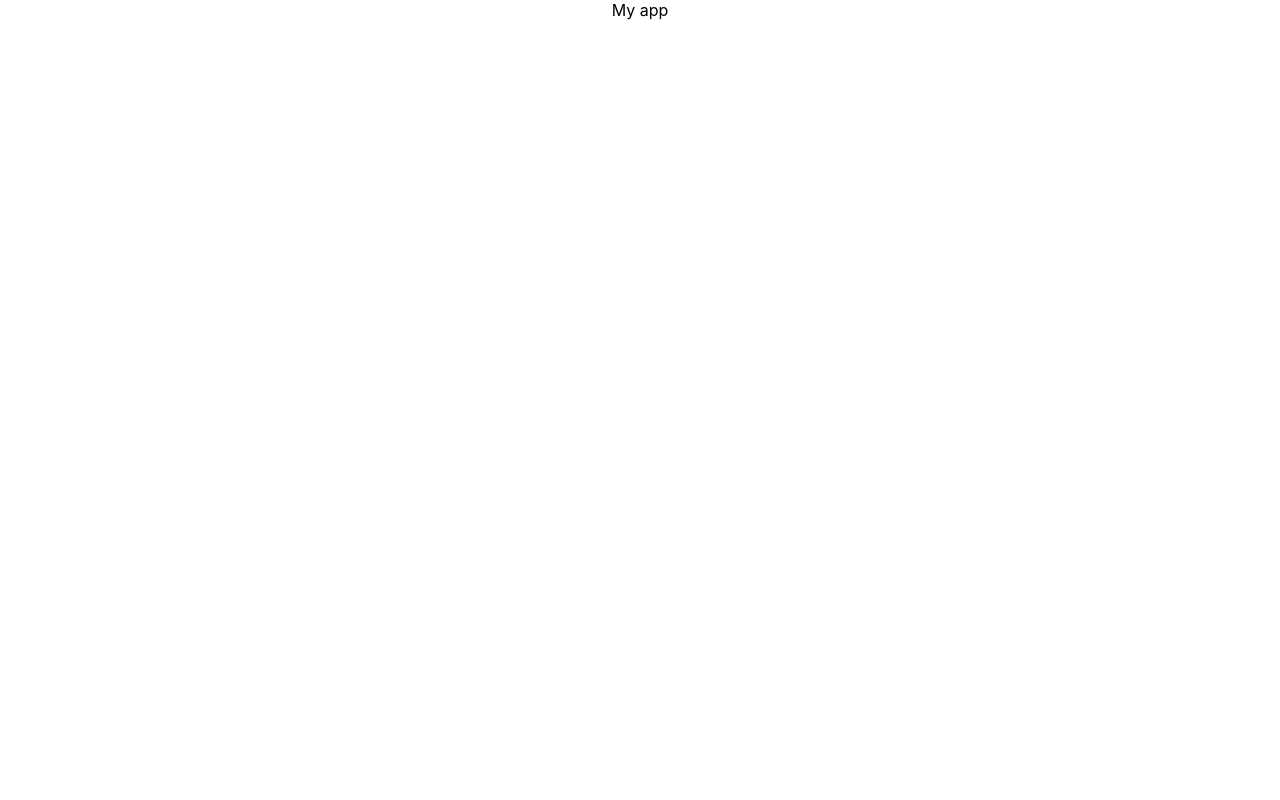
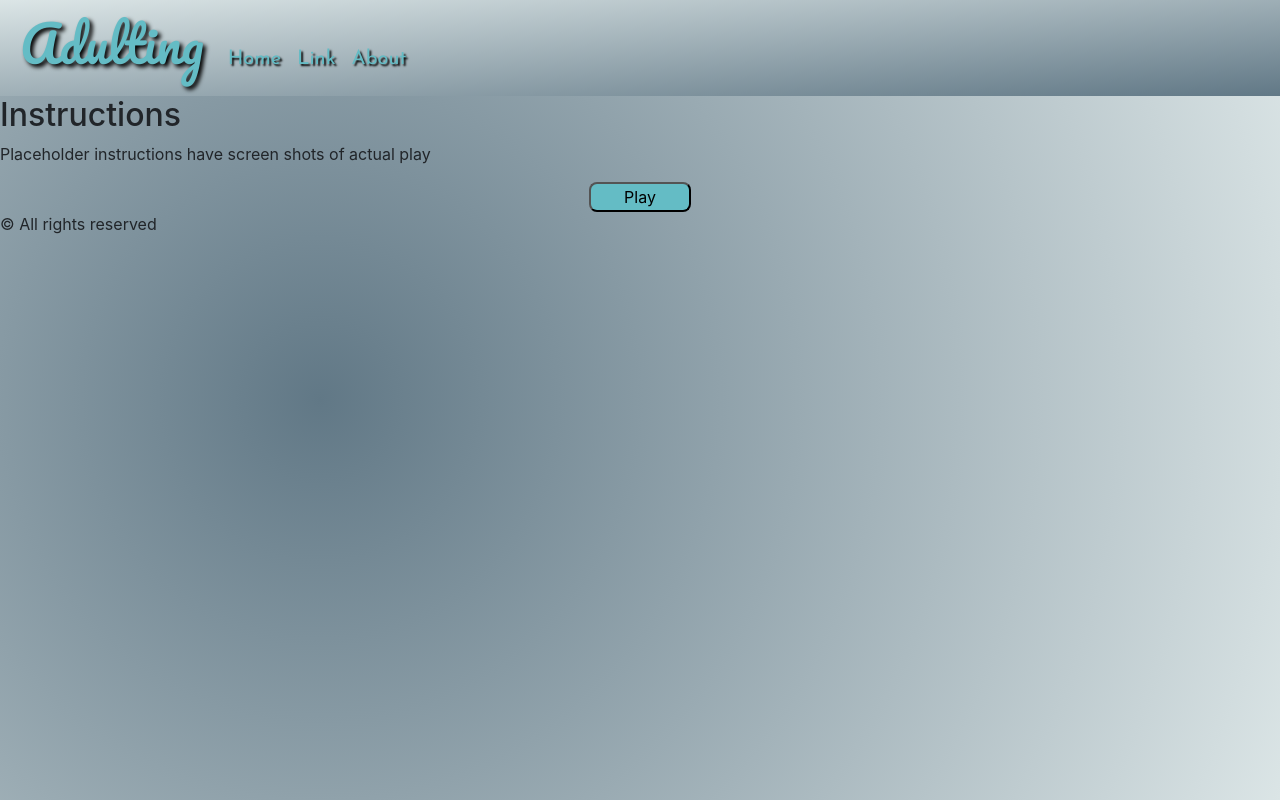
Before and after one commit to Dychotomy/Adulting-front-end, a React (Create React App) app in the folder adulting-app/: page /home in a window 1280 px wide. Built offline with nearby package versions, Linux system fonts and the light colour scheme.

Commit message:
Nav bar set up

```diff
--- a/adulting-app/package.json
+++ b/adulting-app/package.json
@@ -7,7 +7,9 @@
     "@testing-library/react": "^9.3.2",
     "@testing-library/user-event": "^7.1.2",
     "axios": "^0.19.2",
+    "bootstrap": "^4.5.2",
     "react": "^16.13.1",
+    "react-bootstrap": "^1.3.0",
     "react-dom": "^16.13.1",
     "react-router": "^5.2.0",
     "react-router-dom": "^5.2.0",
--- a/adulting-app/src/components/App/App.css
+++ b/adulting-app/src/components/App/App.css
@@ -1,3 +1,7 @@
+@import url('https://fonts.googleapis.com/css2?family=Josefin+Sans&family=Pacifico&display=swap');
+
 .App {
-  text-align: center;
+  box-sizing: border-box;
+  height: 100vh;
+  background-image: radial-gradient(circle at 25%, #617886, #dbe5e6);
 }
--- a/adulting-app/src/components/App/App.js
+++ b/adulting-app/src/components/App/App.js
@@ -1,5 +1,6 @@
 import React from 'react';
 import { Route, Link, Switch } from 'react-router-dom'
+import 'bootstrap/dist/css/bootstrap.min.css';
 import './App.css';
 import Landing from '../Landing/Landing'
 import Homepage from '../Homepage/Homepage';
--- a/adulting-app/src/components/Footer/Footer.js
+++ b/adulting-app/src/components/Footer/Footer.js
@@ -1,8 +1,9 @@
 import React from 'react'
+import './footer.css'
 
 const Footer = () => {
     return (
-        <div>© All rights reserved</div>
+        <div className='footer'>© All rights reserved</div>
     )
 }
 
--- a/adulting-app/src/components/Footer/footer.css
+++ b/adulting-app/src/components/Footer/footer.css
@@ -0,0 +1,4 @@
+.footer {
+    align-self: flex-start;
+    flex-shrink: 0;
+}
--- a/adulting-app/src/components/Header/Header.js
+++ b/adulting-app/src/components/Header/Header.js
@@ -1,8 +1,14 @@
 import React from 'react'
+import Nav from '../Nav/Nav'
+import './header.css'
 
 const Header = () => {
     return (
-        <div>Adulting</div>
+        <>
+            <h1 className='header'>
+                <Nav />
+            </h1>
+        </>
     )
 }
 
--- a/adulting-app/src/components/Header/header.css
+++ b/adulting-app/src/components/Header/header.css
@@ -0,0 +1,9 @@
+.header {
+    margin: 0;
+    padding-left: 10px;
+    padding-bottom: 10px;
+    height: 12vh;
+    width: 100%;
+    background-image: linear-gradient(to bottom right, #dbe5e6, #617886 );
+    color: #64bcc5;
+}
--- a/adulting-app/src/components/Homepage/Homepage.js
+++ b/adulting-app/src/components/Homepage/Homepage.js
@@ -1,8 +1,17 @@
 import React from 'react'
+import Header from '../Header/Header'
+import Footer from '../Footer/Footer'
+import './homepage.css'
 
 const Homepage = () => {
     return (
-        <div>My app</div>
+        <div className='home'>
+            <Header />
+            <h2>Instructions</h2>
+            <p>Placeholder instructions have screen shots of actual play</p>
+            <button className='home-button' >Play</button>
+            <Footer />
+        </div>
     )
 }
 
--- a/adulting-app/src/components/Homepage/homepage.css
+++ b/adulting-app/src/components/Homepage/homepage.css
@@ -0,0 +1,12 @@
+.home {
+    display: flex;
+    flex-direction: column;
+    justify-content: space-between;
+}
+
+.home-button {
+    align-self: center;
+    background-color: #64bcc5;
+    width: 8%;
+    border-radius: 8px;
+}
--- a/adulting-app/src/components/Landing/landing.css
+++ b/adulting-app/src/components/Landing/landing.css
@@ -1,4 +1,4 @@
-@import url('https://fonts.googleapis.com/css2?family=Josefin+Sans&family=Pacifico&display=swap');
+/* @import url('https://fonts.googleapis.com/css2?family=Josefin+Sans&family=Pacifico&display=swap'); */
 
 .landing-page {
     display: flex;
@@ -23,6 +23,7 @@
     height: 25px;
     width: 60px;
     font-family: 'Josefin Sans', sans-serif;
+    font-size: .35em;
     background-color: #64bcc5;
     border-radius: 8px;
 
--- a/adulting-app/src/components/Nav/Nav.js
+++ b/adulting-app/src/components/Nav/Nav.js
@@ -1,9 +1,21 @@
 import React from 'react'
+import { Navbar, Nav } from 'react-bootstrap';
+import './nav.css'
 
-const Nav = () => {
+const Navigation = () => {
     return (
-        <div>not sure about this component</div>
+        <Navbar bg="light" expand="lg" className='header'>
+            <Navbar.Brand className='header-title' style={{ color: '#64bcc5' }}>Adulting</Navbar.Brand>
+            <Navbar.Toggle aria-controls="basic-navbar-nav" />
+            <Navbar.Collapse id="basic-navbar-nav">
+                <Nav className="mr-auto">
+                    <Nav.Link className='header-link' href="#home" style={{ color: '#64bcc5' }}>Home</Nav.Link>
+                    <Nav.Link className='header-link' href="#link" style={{ color: '#64bcc5' }}>Link</Nav.Link>
+                    <Nav.Link className='header-link' href="#link" style={{ color: '#64bcc5' }}>About</Nav.Link>
+                </Nav>
+            </Navbar.Collapse>
+        </Navbar >
     )
 }
 
-export default Nav
+export default Navigation
--- a/adulting-app/src/components/Nav/nav.css
+++ b/adulting-app/src/components/Nav/nav.css
@@ -0,0 +1,21 @@
+.header {
+    display: flex;
+    flex-direction: row;
+    justify-content: space-between;
+    align-items: baseline;
+    width: 100%;
+}
+
+
+.header-title {
+    font-family: 'Pacifico', cursive;
+    font-size: 1.25em;
+    text-align: left;
+    text-shadow: 3px 3px 4px #000;
+}
+
+.header-link {
+    font-family: 'Josefin Sans', sans-serif;
+    font-size: .5em;
+    text-shadow: 2px 2px 2px #000;
+}
```
Also changed, not shown: 1 other file (tests, documents, lock files or other folders).
